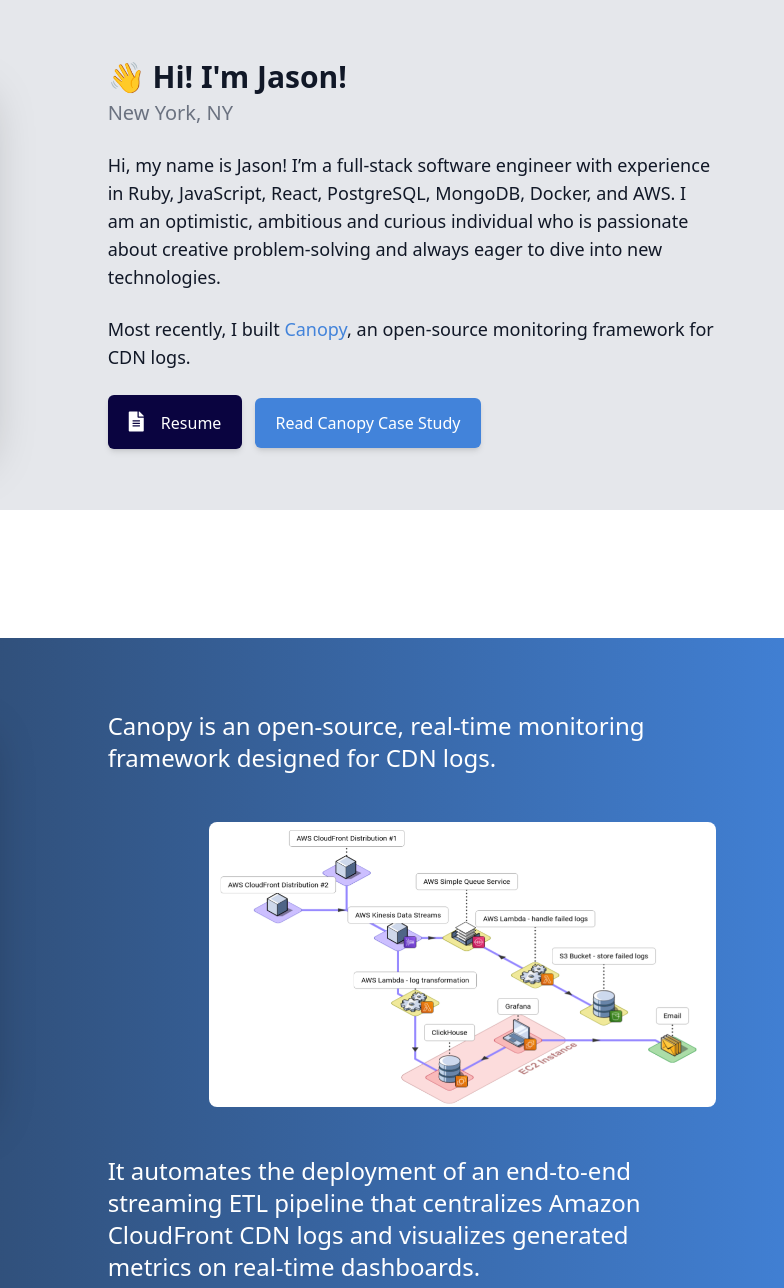
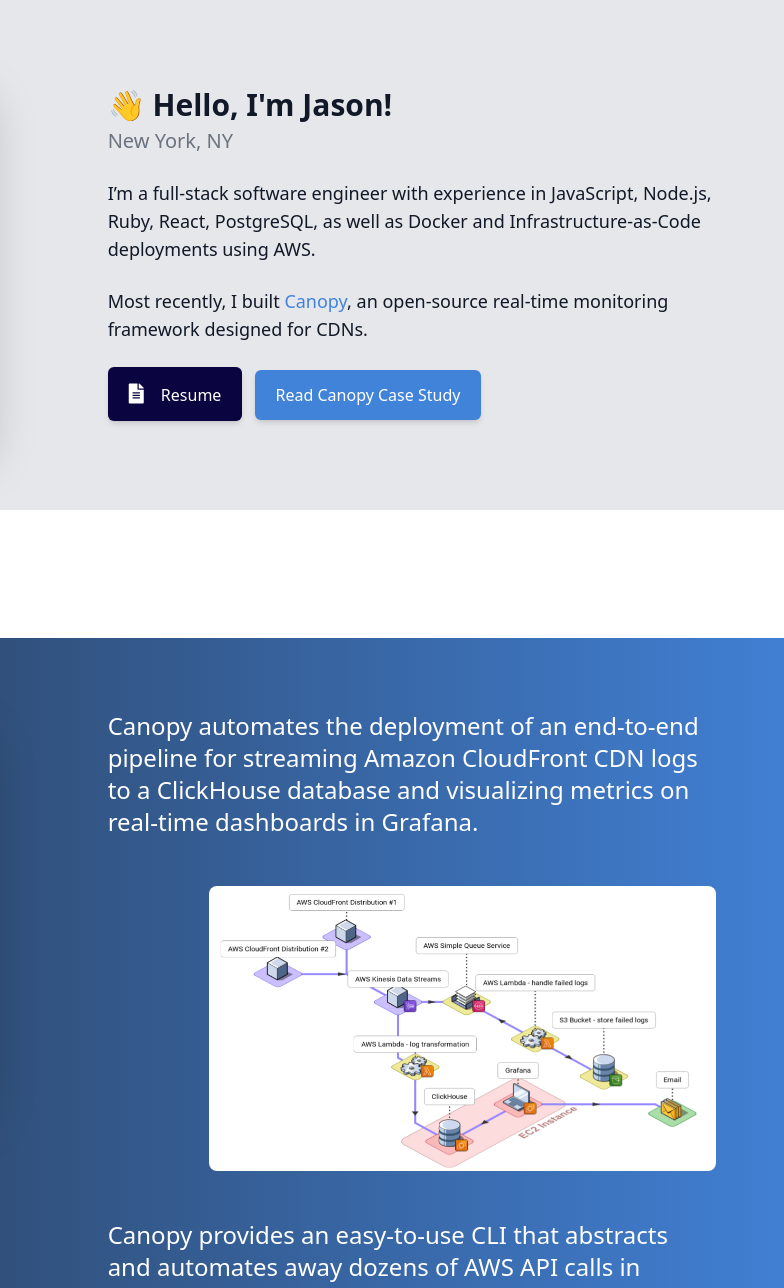
Before and after one commit to jason-ng3/jason-ng3.github.io, a website: page index.html in a window 1280 px wide. Shown: the part 66-1354 px from the top of the page, 431-1215 px from the left. Drawn offline with Linux system fonts and the light colour scheme.

Commit message:
Update resume, profile description and Canopy description

```diff
--- a/index.html
+++ b/index.html
@@ -196,16 +196,15 @@
                 class="text-3xl font-extrabold text-gray-900"
                 id="join-heading"
               >
-              &#x1f44b; Hi! I'm Jason!
+              &#x1f44b; Hello, I'm Jason!
               </h2>
               <h4 class="text-xl text-gray-500 mt-1">
                 New York, NY
               </h4>
               <p class="text-lg text-gray-900 mt-6">
-                Hi, my name is Jason! I’m a full-stack software engineer
-                with experience in Ruby, JavaScript, React, PostgreSQL,
-                MongoDB, Docker, and AWS. I am an optimistic, ambitious and curious individual
-                who is passionate about creative problem-solving and always eager to dive into new technologies.
+                I’m a full-stack software engineer
+                with experience in JavaScript, Node.js, Ruby, React, PostgreSQL, as well as
+                Docker and Infrastructure-as-Code deployments using AWS.
               </p>
               <p class="text-lg text-gray-900 mt-6">
                 Most recently, I built
@@ -214,8 +213,7 @@
                   href="https://canopy-framework.github.io/"
                   target="_blank"
                   >Canopy</a
-                >, an open-source monitoring framework for
-                CDN logs.
+                >, an open-source real-time monitoring framework designed for CDNs.
               </p>
               <a
                 class="
@@ -356,8 +354,9 @@
                   href="https://canopy-framework.github.io/"
                   target="_blank"
                   >Canopy</a
-                  > is an open-source, real-time monitoring framework
-                  designed for CDN logs.
+                  > automates the deployment of an end-to-end pipeline for
+                  streaming Amazon CloudFront CDN logs to a
+                  ClickHouse database and visualizing metrics on real-time dashboards in Grafana.
                 </p>
 
                 <div class="wrap mx-auto">
@@ -371,9 +370,10 @@
                 </div>
 
                 <p class="text-2xl text-white">
-                  It automates the deployment of an end-to-end streaming ETL
-                  pipeline that centralizes Amazon CloudFront CDN logs and
-                  visualizes generated metrics on real-time dashboards.
+                  Canopy provides an easy-to-use CLI that abstracts and automates away
+                  dozens of AWS API calls in setting up a streaming pipeline, as well as
+                  a convenient Admin Dashboard for monitoring pipeline status and configuring
+                  alerts.
                 </p>
 
                   <!-- Canopy Case Study Button -->
```
Also changed, not shown: 1 other file.
